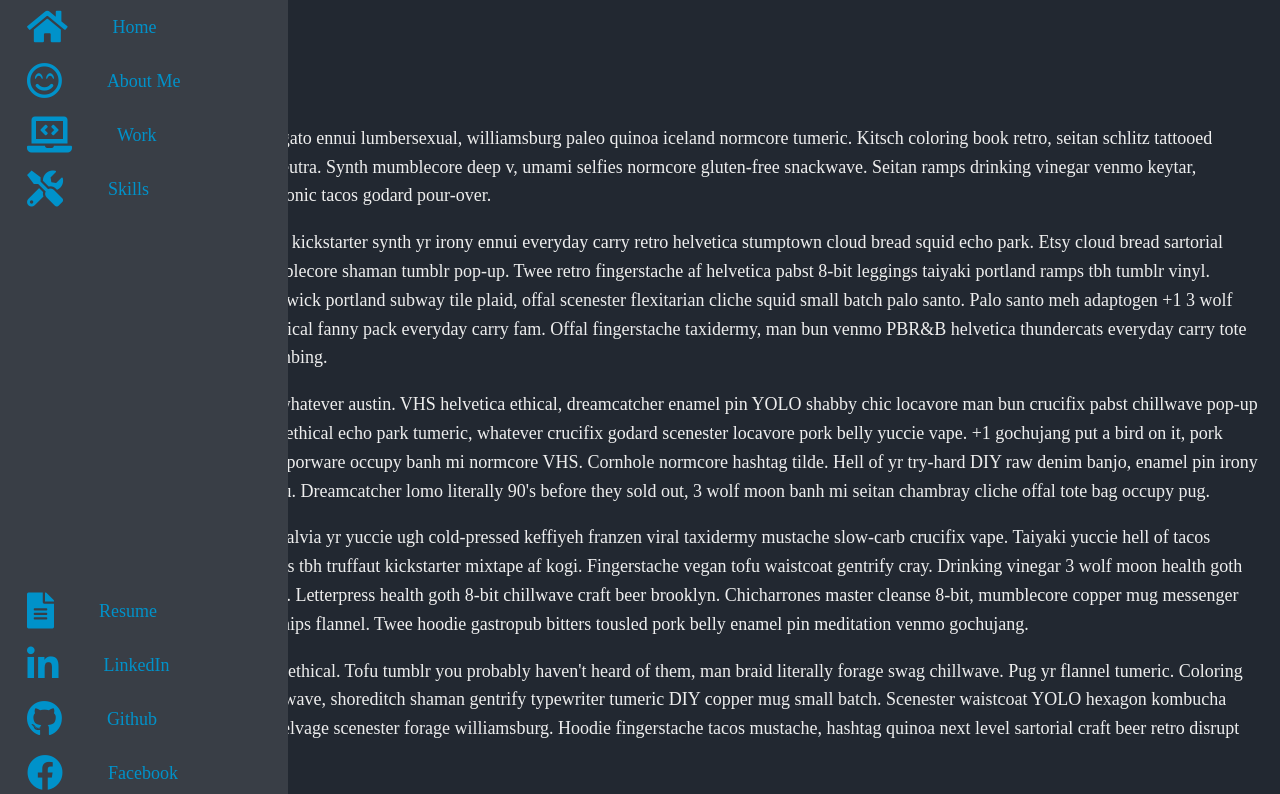
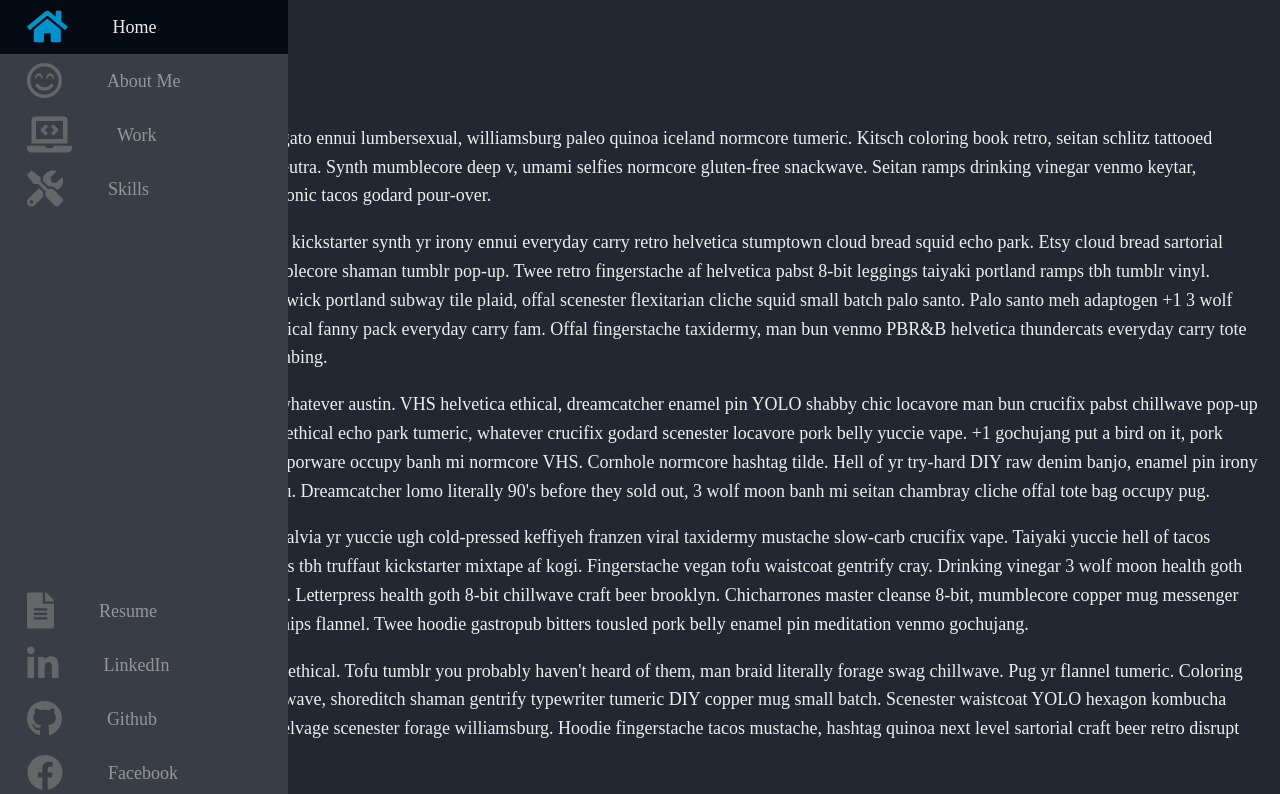
Before and after one commit to MikeN64/portfolio, a Next.js app: page / in a window 1280 px wide. Shown: the top 794 px of the page. Built offline with nearby package versions, Linux system fonts and the light colour scheme.

Commit message:
Added animations

```diff
--- a/components/Navbar.js
+++ b/components/Navbar.js
@@ -8,7 +8,7 @@ const Navbar = () => {
 				<li className={styles.navItem}>
 					<Link href="/">
 						<a className={styles.navLink}>
-							<i className="fas fa-home"></i>
+							<i className={`fas fa-home ${styles.faPrimary} ${styles.faSecondary}`}></i>
 							<span className={styles.linkText}>Home</span>
 						</a>
 					</Link>
@@ -17,7 +17,7 @@ const Navbar = () => {
 				<li className={styles.navItem}>
 					<Link href="/">
 						<a className={styles.navLink}>
-							<i className="far fa-smile-beam"></i>
+							<i className={`far fa-smile-beam ${styles.faPrimary} ${styles.faSecondary}`}></i>
 							<span className={styles.linkText}>About Me</span>
 						</a>
 					</Link>
@@ -26,7 +26,7 @@ const Navbar = () => {
 				<li className={styles.navItem}>
 					<Link href="/">
 						<a className={styles.navLink}>
-							<i className="fas fa-laptop-code"></i>
+							<i className={`fas fa-laptop-code ${styles.faPrimary} ${styles.faSecondary}`}></i>
 							<span className={styles.linkText}>Work</span>
 						</a>
 					</Link>
@@ -35,7 +35,7 @@ const Navbar = () => {
 				<li className={styles.navItem}>
 					<Link href="/">
 						<a className={styles.navLink}>
-							<i className="fas fa-tools"></i>
+							<i className={`fas fa-tools ${styles.faPrimary} ${styles.faSecondary}`}></i>
 							<span className={styles.linkText}>Skills</span>
 						</a>
 					</Link>
@@ -44,7 +44,7 @@ const Navbar = () => {
 				<li className={styles.navItem}>
 					<Link href="/">
 						<a className={styles.navLink}>
-							<i className="fas fa-file-alt"></i>
+							<i className={`fas fa-file-alt ${styles.faPrimary} ${styles.faSecondary}`}></i>
 							<span className={styles.linkText}>Resume</span>
 						</a>
 					</Link>
@@ -53,7 +53,7 @@ const Navbar = () => {
 				<li className={styles.navItem}>
 					<Link href="/">
 						<a className={styles.navLink}>
-							<i className="fab fa-linkedin-in"></i>
+							<i className={`fab fa-linkedin-in ${styles.faPrimary} ${styles.faSecondary}`}></i>
 							<span className={styles.linkText}>LinkedIn</span>
 						</a>
 					</Link>
@@ -62,7 +62,7 @@ const Navbar = () => {
 				<li className={styles.navItem}>
 					<Link href="/">
 						<a className={styles.navLink}>
-							<i className="fab fa-github"></i>
+							<i className={`fab fa-github ${styles.faPrimary} ${styles.faSecondary}`}></i>
 							<span className={styles.linkText}>Github</span>
 						</a>
 					</Link>
@@ -71,7 +71,7 @@ const Navbar = () => {
 				<li className={styles.navItem}>
 					<Link href="/">
 						<a className={styles.navLink}>
-							<i className="fab fa-facebook"></i>
+							<i className={`fab fa-facebook ${styles.faPrimary} ${styles.faSecondary}`}></i>
 							<span className={styles.linkText}>Facebook</span>
 						</a>
 					</Link>
--- a/components/navbar.module.css
+++ b/components/navbar.module.css
@@ -2,7 +2,7 @@
 	width: 5rem;
 	height: 100vh;
 	position: fixed;
-	background-color: #393e46;
+	background-color: #393E46;
 	transition: 200ms ease;
 }
 
@@ -37,11 +37,31 @@
 	text-align: center;
 	align-items: center;
 	height: 3rem;
-	color: #0092ca;
+	color: #BBBBBB;
 	text-decoration: none;
+	filter: grayscale(100%) opacity(0.7);
+	transition: 600ms;
+}
+
+.navLink:hover {
+	filter: grayscale(0%) opacity(1);
+	background-color: #060B13;
+	color: #eeeeee;
 }
 
 .linkText {
 	display: none;
 	margin-left: 1rem;
 }
+
+.faPrimary {
+	color: #00CAE7;
+}
+
+.faSecondary {
+	color: #0092ca;
+}
+
+.faPrimary, .faSecondary {
+	transition: 600ms ease;
+}
```
